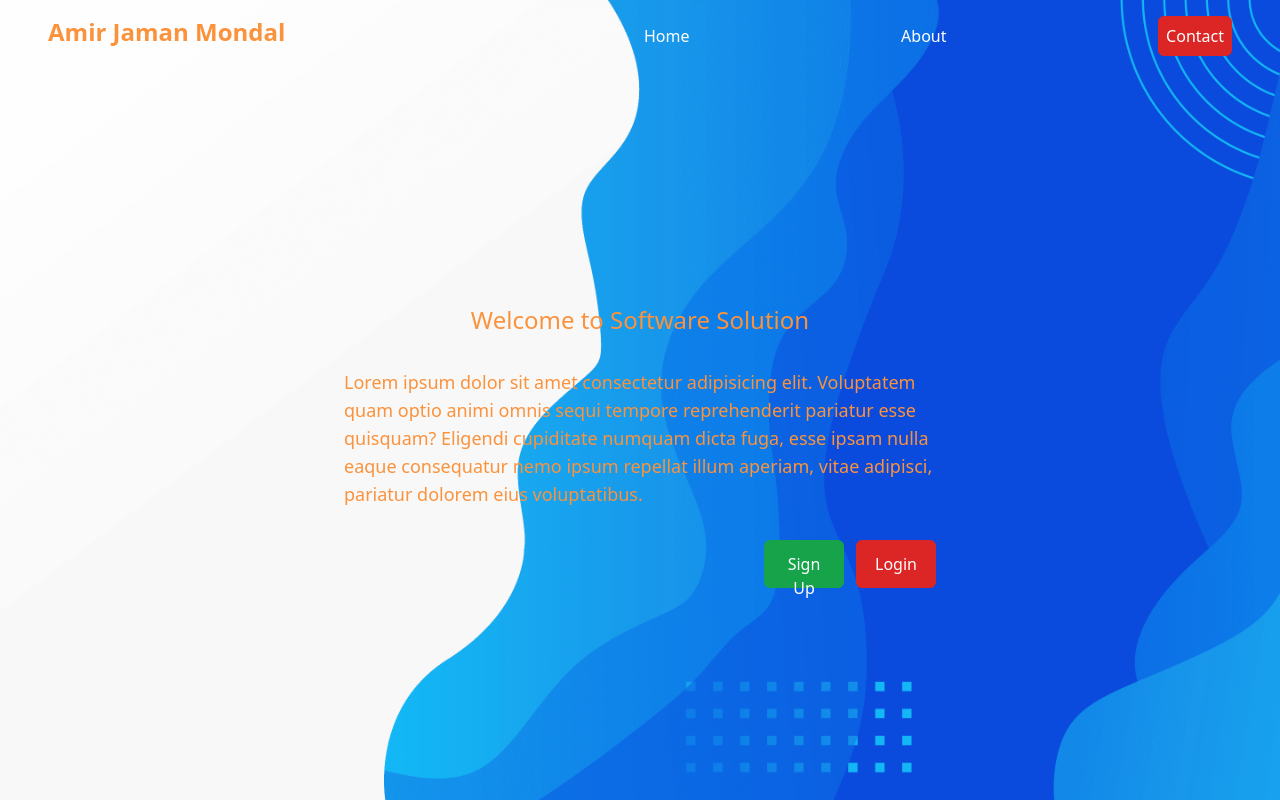
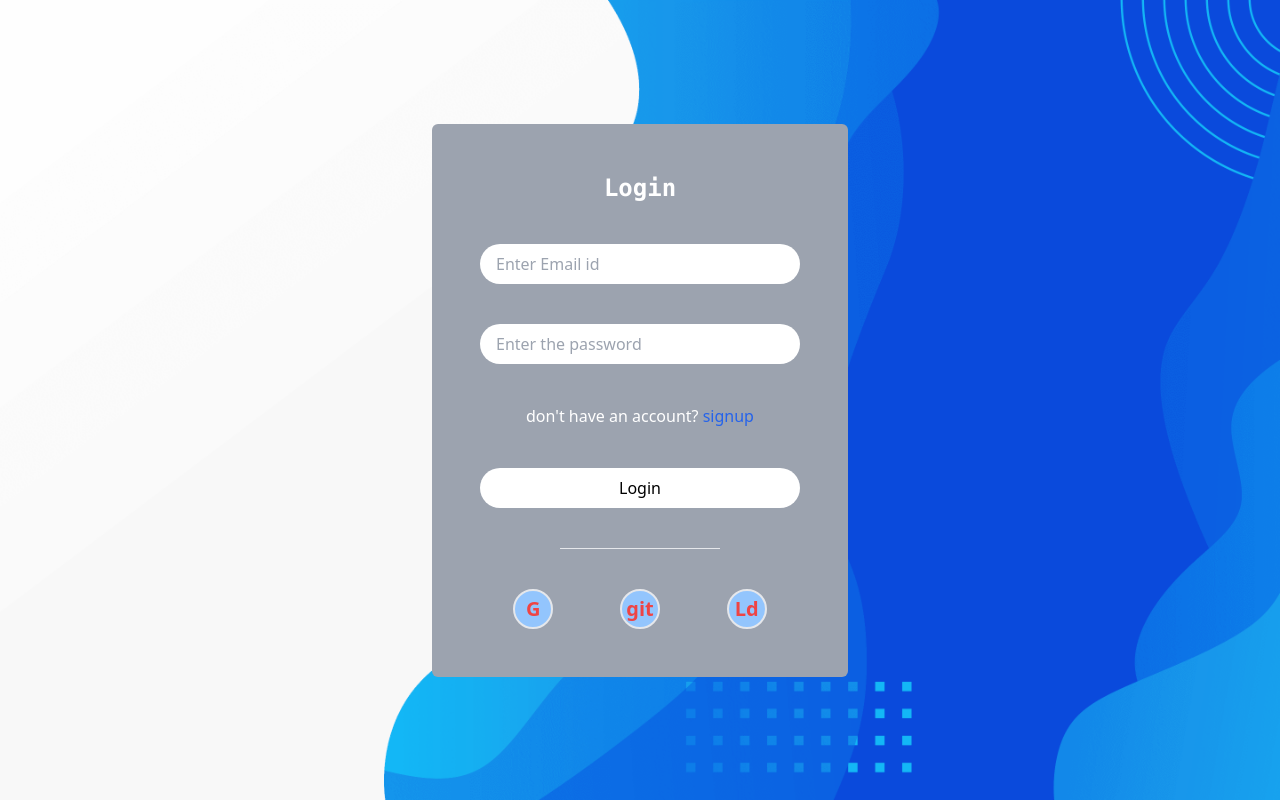
Before and after one commit to amirjamanmondal/Mern-stack-MainFlowIntern, a React (Create React App) app: page /amirjamanmondal/Mern-stack-MainFlowIntern/login in a window 1280 px wide. Built offline with nearby package versions, Linux system fonts and the light colour scheme.

Commit message:
Login page added

```diff
--- a/package.json
+++ b/package.json
@@ -1,4 +1,5 @@
 {
+  "homepage": "https://github.com/amirjamanmondal/Mern-stack-MainFlowIntern",
   "name": "first",
   "version": "0.1.0",
   "private": true,
@@ -6,12 +7,16 @@
     "@testing-library/jest-dom": "^5.17.0",
     "@testing-library/react": "^13.4.0",
     "@testing-library/user-event": "^13.5.0",
+    "gh-pages": "^6.2.0",
     "react": "^18.3.1",
     "react-dom": "^18.3.1",
+    "react-router-dom": "^6.27.0",
     "react-scripts": "5.0.1",
     "web-vitals": "^2.1.4"
   },
   "scripts": {
+    "predeploy": "npm run build",
+    "deploy": "gh-pages -d build",
     "start": "react-scripts start",
     "build": "react-scripts build",
     "test": "react-scripts test",
--- a/public/index.html
+++ b/public/index.html
@@ -24,6 +24,7 @@
       work correctly both with client-side routing and a non-root public URL.
       Learn how to configure a non-root public URL by running `npm run build`.
     -->
+
     <title>React App</title>
   </head>
   <body>
--- a/src/App.js
+++ b/src/App.js
@@ -1,13 +1,14 @@
-
-import Landing from "./components/Landing";
-
+import Landing from "./components/pages/Landing";
+import { Routes, Route } from "react-router-dom";
+import Login from "./components/pages/Login";
 
 function App() {
   return (
-    <div className="h-screen w-screen bg-[url('../public/bgimage.png')] bg-cover bg-center ">
-
-        <Landing />
-
+    <div className="h-screen w-screen bg-[url('../public/bgimage.png')] bg-cover bg-center flex justify-center items-center ">
+      <Routes>
+        <Route path="/" element={<Landing />} />
+        <Route path="/login" element={<Login />} />
+      </Routes>
     </div>
   );
 }
--- a/src/components/Card.jsx
+++ b/src/components/Card.jsx
@@ -1,4 +1,5 @@
 import React from "react";
+import { NavLink } from "react-router-dom";
 
 const Card = () => {
   return (
@@ -16,9 +17,9 @@ const Card = () => {
           <button className="h-12 w-20 p-3 bg-green-600 text-white rounded-md hover:bg-white hover:text-green-600">
             Sign Up
           </button>
-          <button className="h-12 w-20 p-3 bg-red-600 text-white rounded-md hover:bg-white hover:text-red-600">
+          <NavLink to='/login' className="h-12 w-20 p-3 bg-red-600 text-white rounded-md hover:bg-white hover:text-red-600">
             Login
-          </button>
+          </NavLink>
         </div>
       </div>
     </div>
--- a/src/components/Navbar.jsx
+++ b/src/components/Navbar.jsx
@@ -6,8 +6,8 @@ const Navbar = () => {
     <div className="h-fit px-12 py-4 w-full text-white flex flex-row gap-2">
         <div className="w-1/2 h-fit flex justify-start items-center text-orange-400 text-2xl font-semibold ">Amir Jaman Mondal</div>
       <ul className="w-1/2 h-full flex justify-between items-center">
-        <li className="">Home</li>
-        <li className="">About</li>
+        <li className="hover:bg-gray-500 p-2 rounded-md"><abbr title="Home" className="no-underline">Home</abbr> </li>
+        <li className="hover:bg-gray-500 p-2 rounded-md"><abbr title="About" className="no-underline">About</abbr></li>
         <li className="bg-red-600 size-fit p-2 rounded-md">Contact</li>
       </ul>
     </div>
--- a/src/components/Landing.jsx
+++ b/src/components/pages/Landing.jsx
@@ -1,6 +1,6 @@
 import React from "react";
-import Navbar from "./Navbar";
-import Card from "./Card";
+import Navbar from "../Navbar";
+import Card from "../Card";
 
 const Landing = () => {
   return (
--- /dev/null
+++ b/src/components/pages/Login.jsx
@@ -0,0 +1,48 @@
+import React from "react";
+
+const Login = () => {
+  return (
+    <>
+      <form className="h-fit w-fit flex flex-col justify-center items-center gap-10 rounded-md bg-gray-400 px-12 py-12">
+        <label className="text-2xl font-semibold text-white font-mono">
+          Login
+        </label>
+        <input
+          type="email"
+          name="email"
+          id=""
+          placeholder="Enter Email id"
+          className="w-80 h-fit px-4 py-2 rounded-full"
+        />
+        <input
+          type="password"
+          name="password"
+          id=""
+          placeholder="Enter the password"
+          className="w-80 h-fit px-4 py-2 rounded-full"
+        />
+        <p className="text-white">
+          don't have an account? <span className="text-blue-600">signup</span>
+        </p>
+        <input
+          type="submit"
+          value="Login"
+          id="login"
+          className="w-80 h-fit px-4 py-2 rounded-full bg-white"
+        />
+
+        <hr className=" w-1/2" />
+
+        <div className="w-full h-fit text-xl text-red-500 font-bold flex justify-around items-center">
+          <button className="h-10 w-10 rounded-full bg-blue-300 border-2">
+          G
+          </button>
+          <button className="h-10 w-10 rounded-full bg-blue-300 border-2">git</button>
+          <button className="h-10 w-10 rounded-full bg-blue-300 border-2">Ld</button>
+        </div>
+      </form>
+    </>
+  );
+};
+
+export default Login;
--- a/src/index.js
+++ b/src/index.js
@@ -1,13 +1,16 @@
-import React from 'react';
-import ReactDOM from 'react-dom/client';
-import './index.css';
-import App from './App';
-import reportWebVitals from './reportWebVitals';
+import React from "react";
+import ReactDOM from "react-dom/client";
+import "./index.css";
+import App from "./App";
+import reportWebVitals from "./reportWebVitals";
+import { BrowserRouter } from "react-router-dom";
 
-const root = ReactDOM.createRoot(document.getElementById('root'));
+const root = ReactDOM.createRoot(document.getElementById("root"));
 root.render(
   <React.StrictMode>
-    <App />
+    <BrowserRouter basename="amirjamanmondal/Mern-stack-MainFlowIntern">
+      <App />
+    </BrowserRouter>
   </React.StrictMode>
 );
 
```
Also changed, not shown: 2 other files (tests, documents, lock files or other folders).
